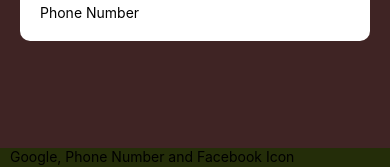
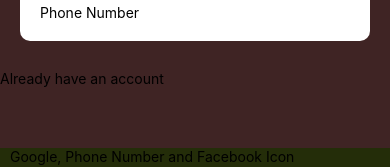
Before and after one commit to Sedinamm/Photography-mobile-app, a React Native app: screen / in a window 390 px wide. Shown: the part 389-556 px from the top of the page. Built offline with nearby package versions, Linux system fonts and the light colour scheme.

Commit message:
added text (already have an account?)

```diff
--- a/Screens/Signup.js
+++ b/Screens/Signup.js
@@ -55,6 +55,9 @@ export default function Signup() {
               }}
             />
           </View>
+          <Text>
+            Already have an account
+          </Text>
           </View>
       </View>
 
```
